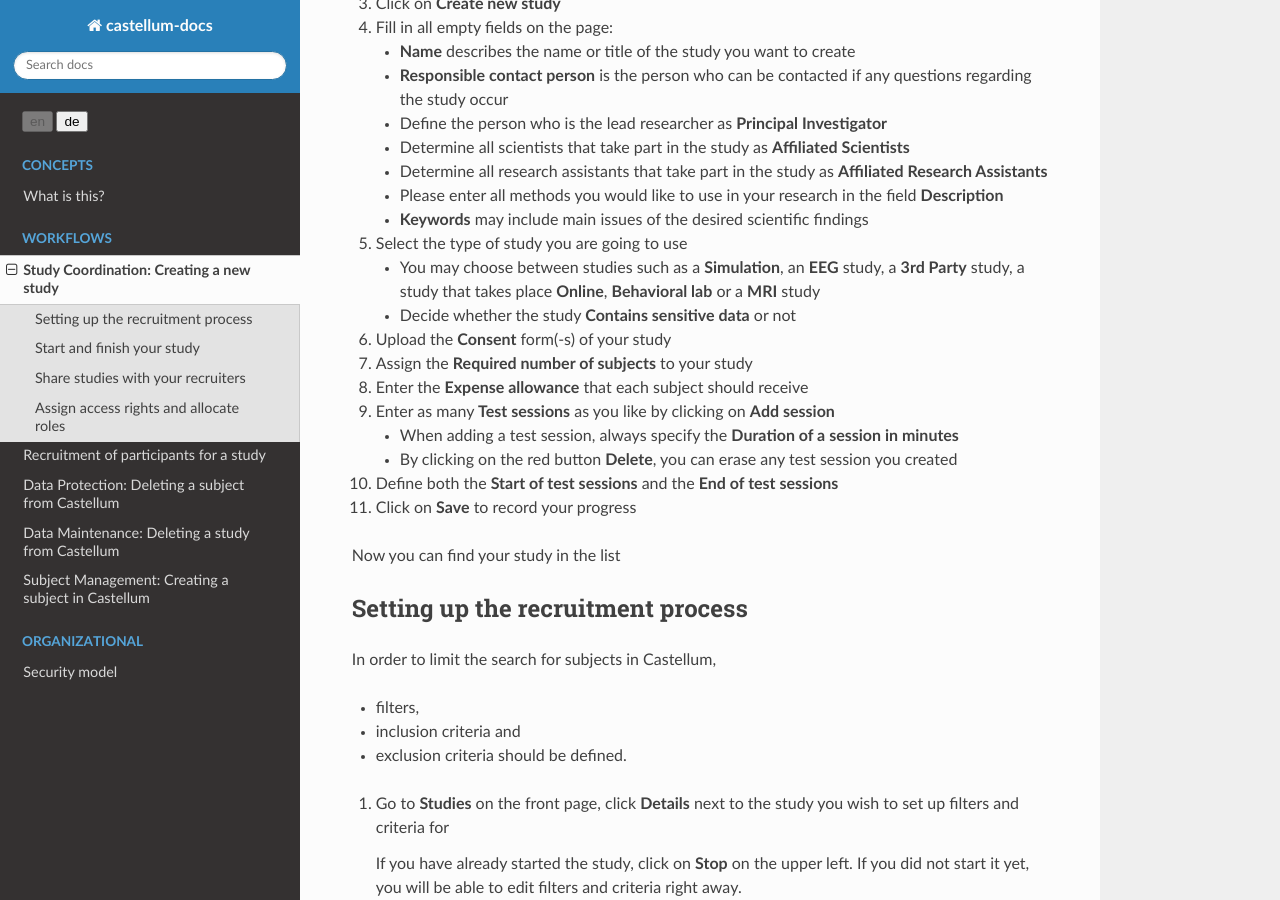
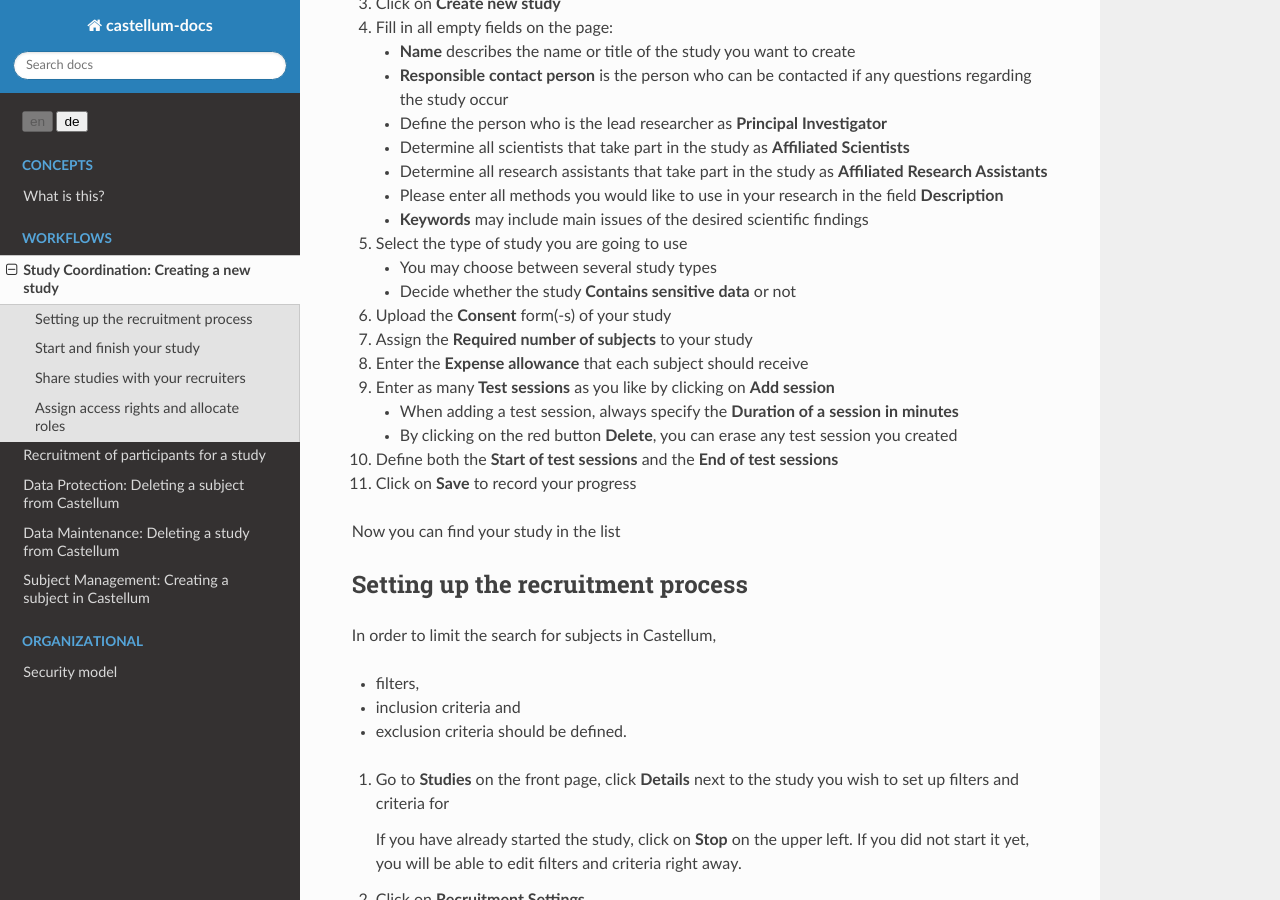
Before and after one commit to DouglasNeuroInformatics/castellum, a Sphinx documentation site: the page built from source/workflows/study-creation.rst, in a window 1280 px wide and 900 px high, scrolled down 336 px. Built offline with Sphinx 7.4.7 and the Read the Docs theme 2.0.0, drawn with Linux system fonts in a browser that asks for light colours.

Commit message:
Update study-creation.rst

```diff
--- a/source/workflows/study-creation.rst
+++ b/source/workflows/study-creation.rst
@@ -30,9 +30,7 @@ Study Coordination: Creating a new study
 
 5. Select the type of study you are going to use
 
-   - You may choose between studies such as a **Simulation**, an **EEG** study,
-     a **3rd Party** study, a study that takes place **Online**, **Behavioral
-     lab** or a **MRI** study
+   - You may choose between several study types
    - Decide whether the study **Contains sensitive data** or not
 
 6. Upload the **Consent** form(-s) of your study
```
